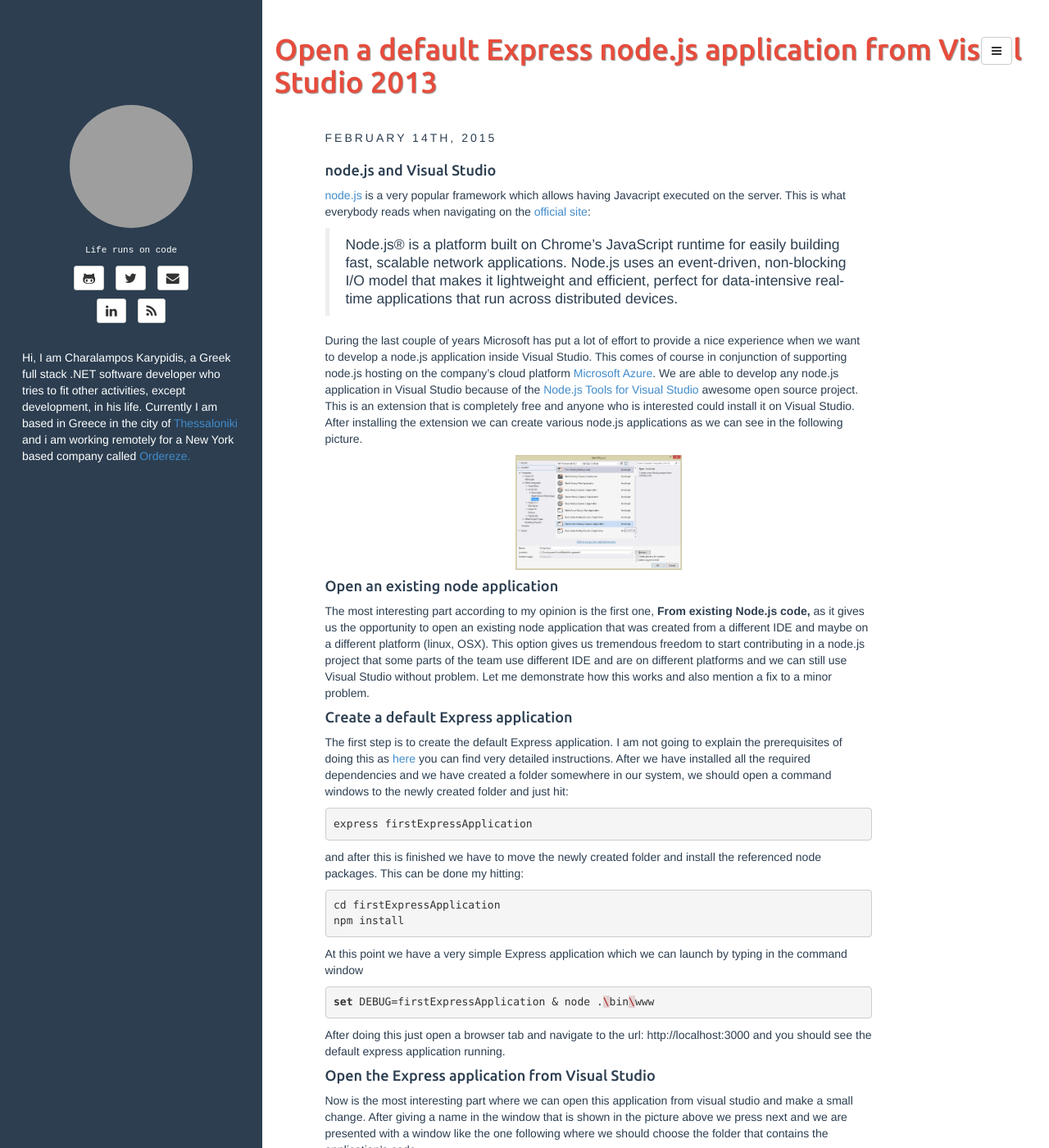
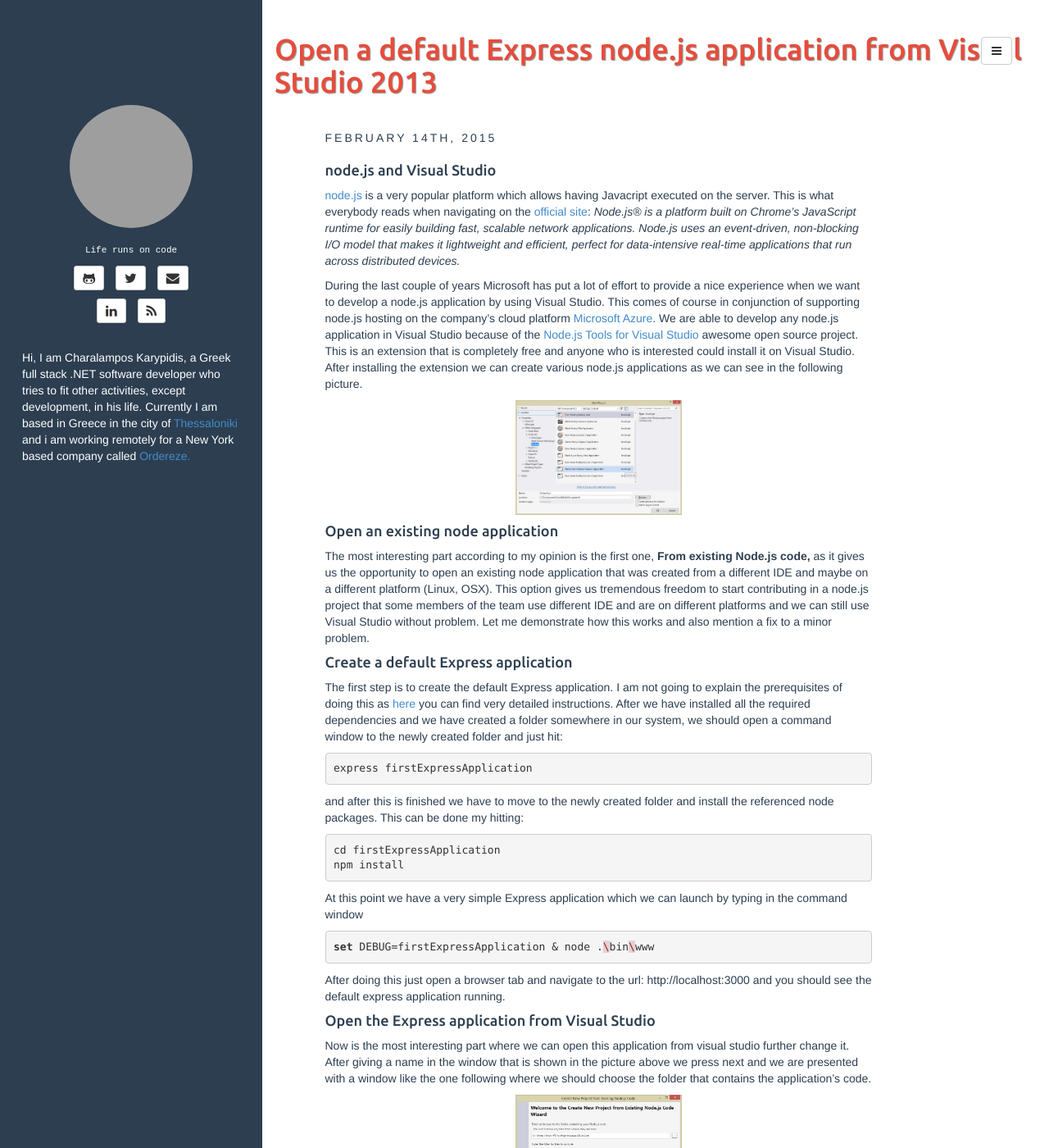
Before and after one commit to xabikos/xabikos.github.io, a Jekyll site: the page built from _posts/2015-02-14-open-a-default-express-node.js-application-from-visual-studio-2013.md, in a window 1280 px wide and 1400 px high. Shown: the whole window at 82% size. Built offline with Jekyll 4.4.1, drawn with Linux system fonts in a browser that asks for light colours; comment, search, counter and statistics services are not loaded; some of the changed text lies outside the part shown; grey boxes are pictures that could not be loaded.

Commit message:
Change syntax on post about express and visual studio

```diff
--- a/_posts/2015-02-14-open-a-default-express-node.js-application-from-visual-studio-2013.md
+++ b/_posts/2015-02-14-open-a-default-express-node.js-application-from-visual-studio-2013.md
@@ -12,10 +12,10 @@
 
 #### node.js and Visual Studio
 
-[node.js][node] is a very popular framework which allows having Javacript executed on the server. This is what everybody reads when navigating on the [official site][node]:
-> Node.js® is a platform built on Chrome's JavaScript runtime for easily building fast, scalable network applications. Node.js uses an event-driven, non-blocking I/O model that makes it lightweight and efficient, perfect for data-intensive real-time applications that run across distributed devices.
+[node.js][node] is a very popular platform which allows having Javacript executed on the server. This is what everybody reads when navigating on the [official site][node]:
+_Node.js® is a platform built on Chrome's JavaScript runtime for easily building fast, scalable network applications. Node.js uses an event-driven, non-blocking I/O model that makes it lightweight and efficient, perfect for data-intensive real-time applications that run across distributed devices._
 
-During the last couple of years Microsoft has put a lot of effort to provide a nice experience when we want to develop a node.js application inside Visual Studio. This comes of course in conjunction of supporting node.js hosting on the company's cloud platform [Microsoft Azure][nodeAzure]. We are able to develop any node.js application in Visual Studio because of the [Node.js Tools for Visual Studio][nodetools] awesome open source project. This is an extension that is completely free and anyone who is interested could install it on Visual Studio. After installing the extension we can create various node.js applications as we can see in the following picture.
+During the last couple of years Microsoft has put a lot of effort to provide a nice experience when we want to develop a node.js application by using Visual Studio. This comes of course in conjunction of supporting node.js hosting on the company's cloud platform [Microsoft Azure][nodeAzure]. We are able to develop any node.js application in Visual Studio because of the [Node.js Tools for Visual Studio][nodetools] awesome open source project. This is an extension that is completely free and anyone who is interested could install it on Visual Studio. After installing the extension we can create various node.js applications as we can see in the following picture.
 
 <div class="row">
    <div class="col-sm-6 col-sm-offset-3 col-md-4 col-md-offset-4">
@@ -27,15 +27,15 @@
 
 #### Open an existing node application
 
-The most interesting part according to my opinion is the first one, **From existing Node.js code,** as it gives us the opportunity to open an existing node application that was created from a different IDE and maybe on a different platform (linux, OSX). This option gives us tremendous freedom to start contributing in a node.js project that some parts of the team use different IDE and are on different platforms and we can still use Visual Studio without problem. Let me demonstrate how this works and also mention a fix to a minor problem.
+The most interesting part according to my opinion is the first one, **From existing Node.js code,** as it gives us the opportunity to open an existing node application that was created from a different IDE and maybe on a different platform (Linux, OSX). This option gives us tremendous freedom to start contributing in a node.js project that some members of the team use different IDE and are on different platforms and we can still use Visual Studio without problem. Let me demonstrate how this works and also mention a fix to a minor problem.
 
 #### Create a default Express application
 
-The first step is to create the default Express application. I am not going to explain the prerequisites of doing this as [here][expressCreate] you can find very detailed instructions. After we have installed all the required dependencies and we have created a folder somewhere in our system, we should open a command windows to the newly created folder and just hit:
+The first step is to create the default Express application. I am not going to explain the prerequisites of doing this as [here][expressCreate] you can find very detailed instructions. After we have installed all the required dependencies and we have created a folder somewhere in our system, we should open a command window to the newly created folder and just hit:
 {% highlight c# %}
 express firstExpressApplication
 {% endhighlight %}
-and after this is finished we have to move the newly created folder and install the referenced node packages. This can be done my hitting:
+and after this is finished we have to move to the newly created folder and install the referenced node packages. This can be done my hitting:
 {% highlight c# %}
 cd firstExpressApplication
 npm install
@@ -48,7 +48,7 @@
 
 #### Open the Express application from Visual Studio
 
-Now is the most interesting part where we can open this application from visual studio and make a small change. After giving a name in the window that is shown in the picture above we press next and we are presented with a window like the one following where we should choose the folder that contains the application's code.
+Now is the most interesting part where we can open this application from visual studio further change it. After giving a name in the window that is shown in the picture above we press next and we are presented with a window like the one following where we should choose the folder that contains the application's code.
 
 <div class="row">
    <div class="col-sm-6 col-sm-offset-3 col-md-4 col-md-offset-4">
@@ -80,7 +80,7 @@
 
 #### Fixing the problem of initial file
 
-When the importing of the project is finished we can press F5 in order to achieve the same result as previously where we start the project from command line. But if we do this we will experience an error. A normal debugging session is starting and a command window with debugger details is shown but after a couple of seconds the windows is disappeared and no application is present. This is due the starting file selection we made earlier. In order to fix this issue we need to edit the project and change the corresponding setting manually. We have to spot the **StartupFile** setting that is set in **app.js** and change it to **bin\www**. After saving the changes, reload the project and pressing F5 everything should be work as expected.
+When the importing of the project is finished we can press F5 in order to achieve the same result as previously where we start the project from command line. But if we do this we will experience an error. A normal debugging session is starting and a command window with debugger details is shown but after a couple of seconds the window is disappeared and no application is present. This is due the starting file selection we made earlier. In order to fix this issue we need to edit the project and change the corresponding setting manually. We have to spot the **StartupFile** setting that is set in **app.js** and change it to **bin\www**. After saving the changes, reload the project and pressing F5 everything should work as expected.
 
 You can find more details for node.js tools for visual studio in the [codeplex project][nodetools]
 
```
